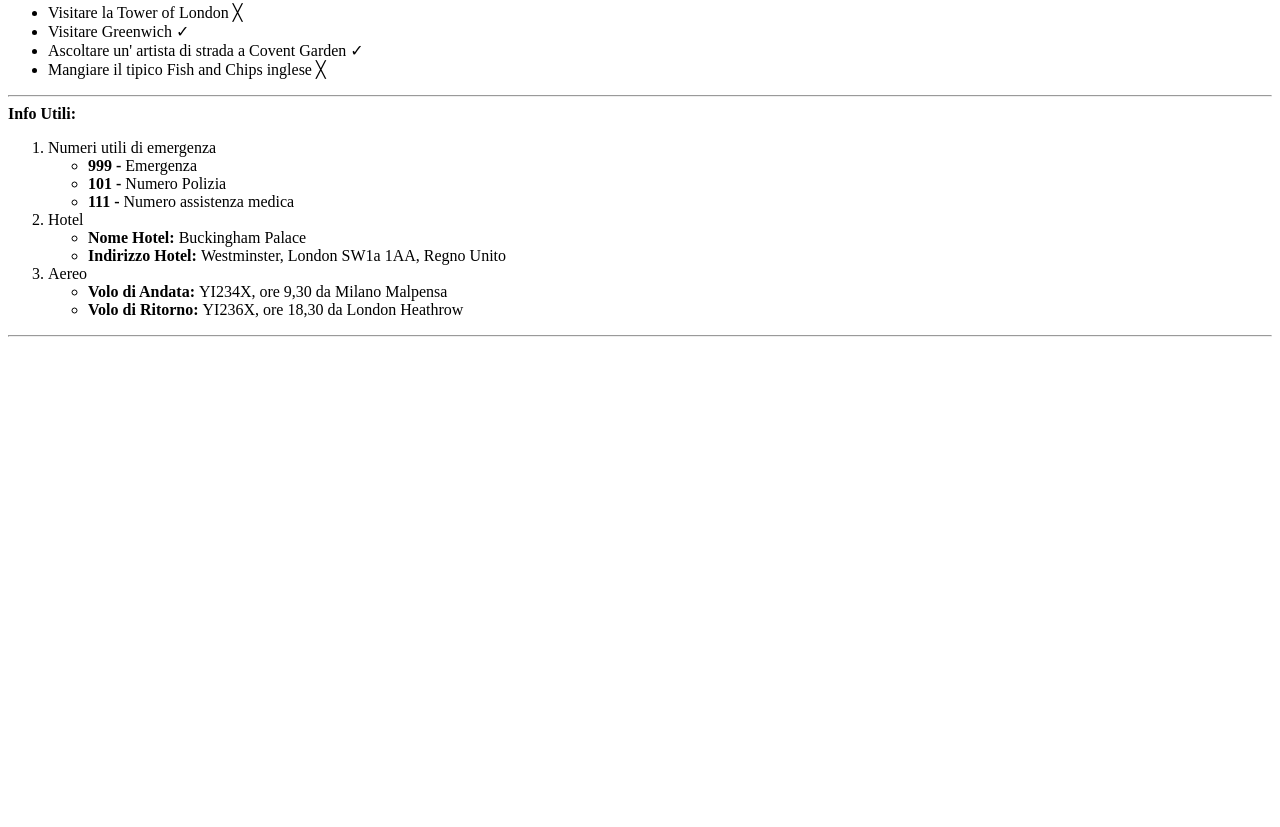
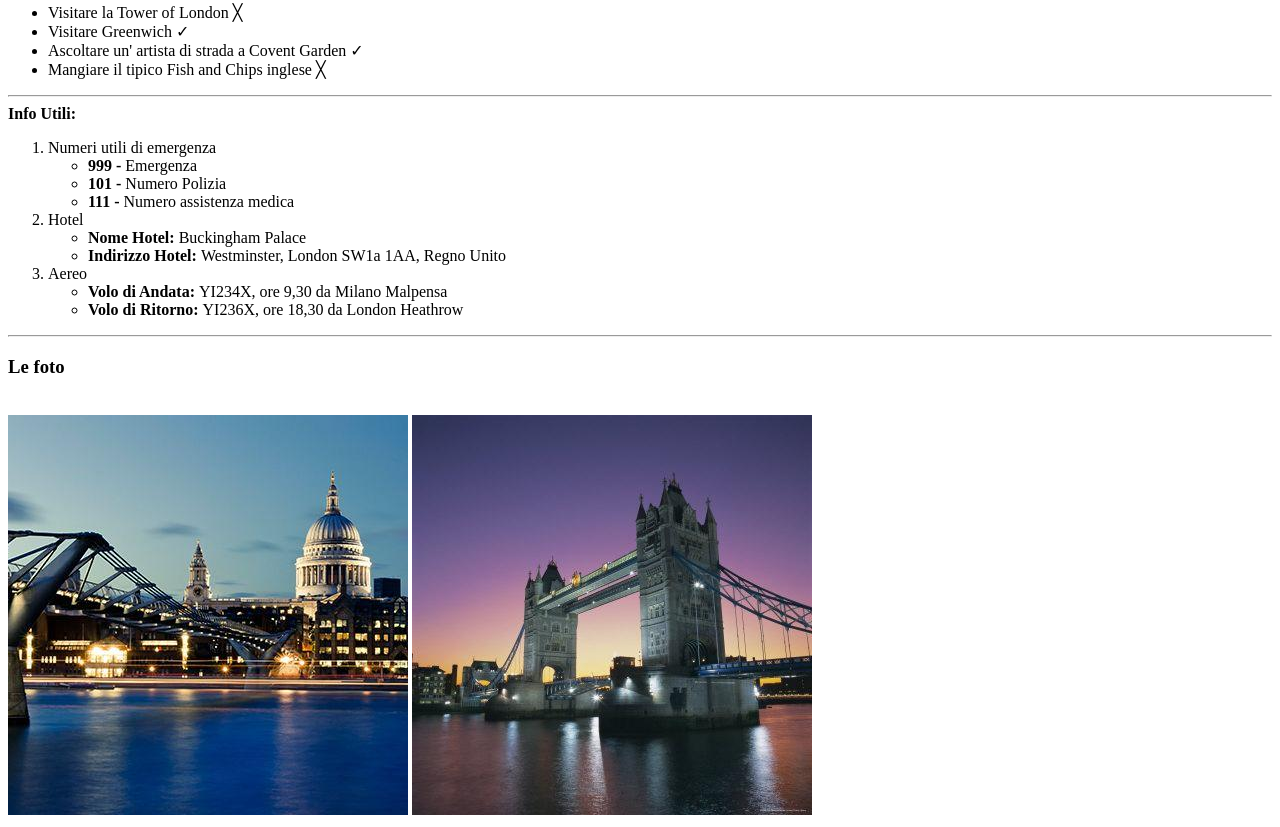
Before and after one commit to FraFra2/html-london-trip, a plain HTML site: page index.html in a window 1280 px wide. Shown: the part 914-1741 px from the top of the page. Before the commit the page ends 1259 px from the top, so only its background shows below. Drawn offline with Linux system fonts and the light colour scheme; files whose address does not match are found by name.

Commit message:
Commit Finale con Inserimento Foto nel Footer

```diff
--- a/index.html
+++ b/index.html
@@ -1,5 +1,5 @@
 <!DOCTYPE html>
-<html lang="en">
+<html lang="it">
 <head>
     <meta charset="Utd-8">
     <meta http-equiv="X-UA-Compatible" content="IE=edge">
@@ -110,15 +110,14 @@
                 </li>
             </ol>
             <hr>
-
         </div>
     </main>
-
+    <!--Inizializzazione Div foto/Footer-->
     <footer>
-
-
+        <h3>Le foto</h3>
+        <br>
+        <img src="D:\Boolean\html-london-trip\html-london-trip\img\london-400x400-compressor_0.jpg" alt="Ponte" title="Ponte">
+        <img src="D:\Boolean\html-london-trip\html-london-trip\img\evening-tower-bridge-and-river-thames-london_u-L-P2QVZJ0.jpg" alt="London Bridge" title="London Bridge">
     </footer>
-
-
 </body>
 </html>
```
